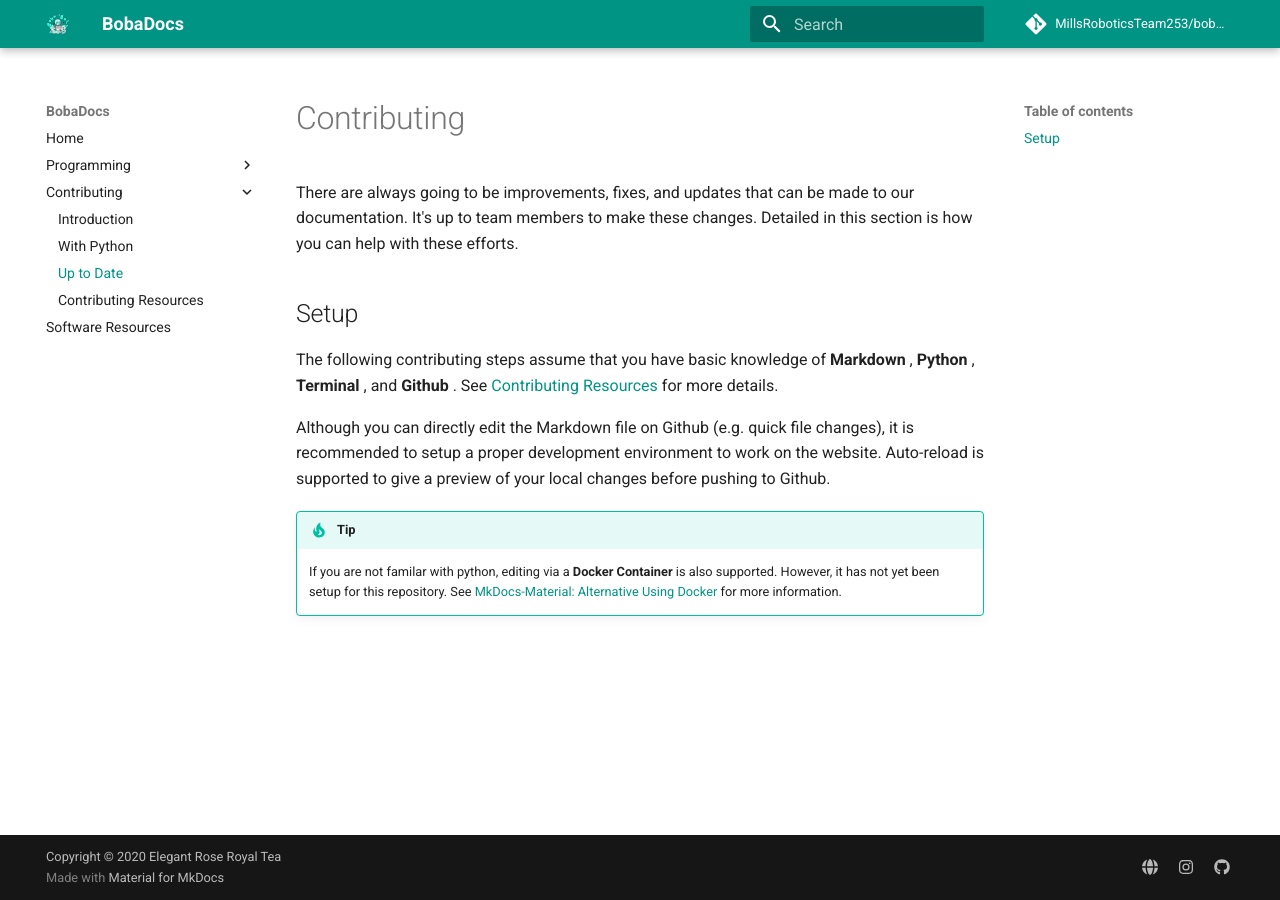
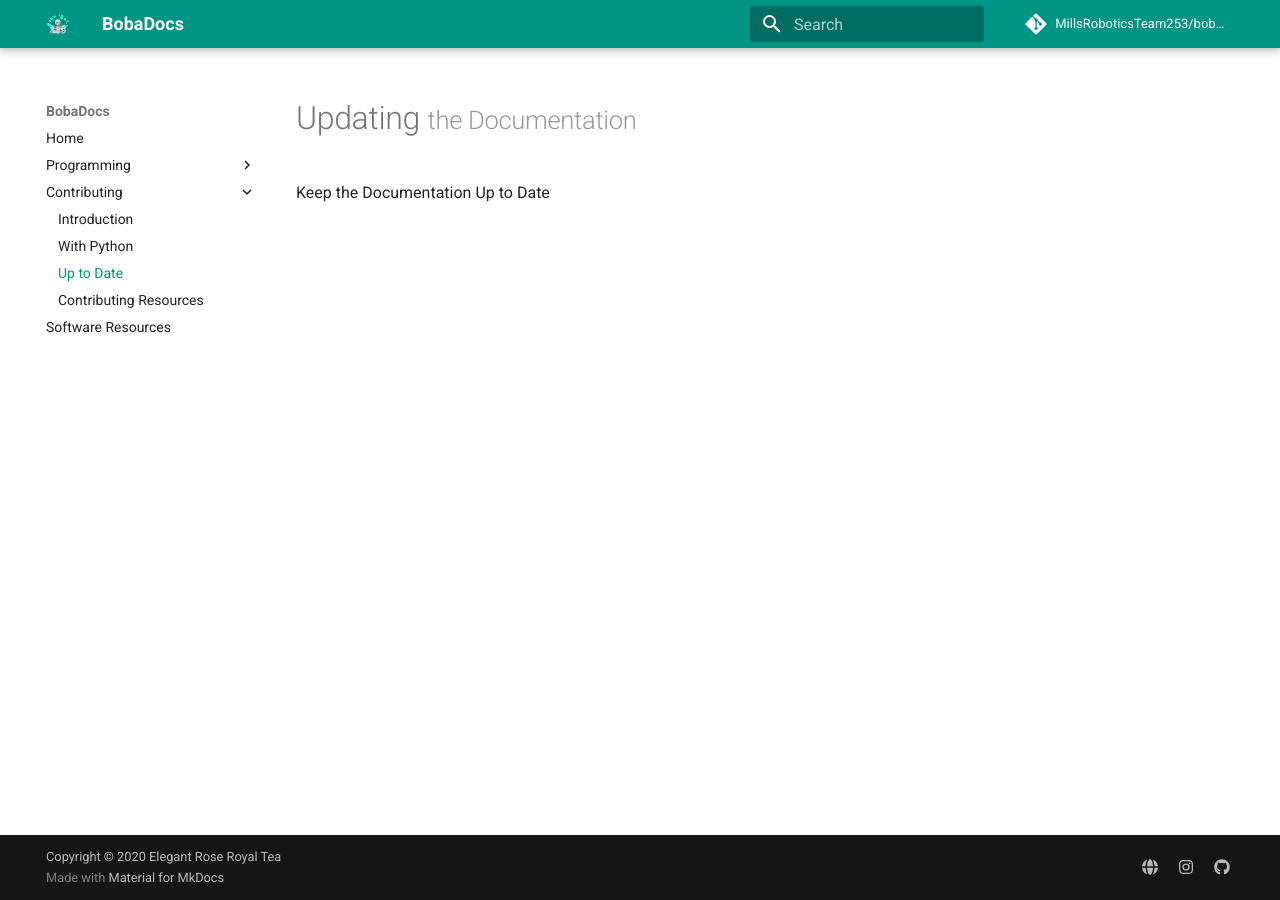
Before and after one commit to bobabots253/bobadocs, an MkDocs documentation site: the page built from docs/contributing/updating.md, in a window 1280 px wide. Built offline with MkDocs 1.6.1 and Material for MkDocs 9.7.7, drawn with Linux system fonts in a browser that asks for light colours; comment, search, counter and statistics services are not loaded.

Commit message:
Add updating instructions, various contribution changes

```diff
--- a/docs/contributing/updating.md
+++ b/docs/contributing/updating.md
@@ -1,13 +1,3 @@
-# Contributing
+# Updating <small>the Documentation</small>
 
-There are always going to be improvements, fixes, and updates that can be made to our documentation. It's up to team members to make these changes. Detailed in this section is how you can help with these efforts.
-
-## Setup
-
-The following contributing steps assume that you have basic knowledge of **Markdown** , **Python** , **Terminal** , and **Github** . See [Contributing Resources](contresources.md) for more details.
-
-Although you can directly edit the Markdown file on Github (e.g. quick file changes), it is recommended to setup a proper development environment to work on the website. Auto-reload is supported to give a preview of your local changes before pushing to Github.
-
-
-!!! tip
-	If you are not familar with python, editing via a **Docker Container** is also supported. However, it has not yet been setup for this repository. See [MkDocs-Material: Alternative Using Docker](https://squidfunk.github.io/mkdocs-material/getting-started/#alternative-using-docker) for more information.
+Keep the Documentation Up to Date
```
Also changed, not shown: docs/contributing/contributing.md (+0 -1 lines), docs/contributing/with-python.md (+1 -1 lines).
